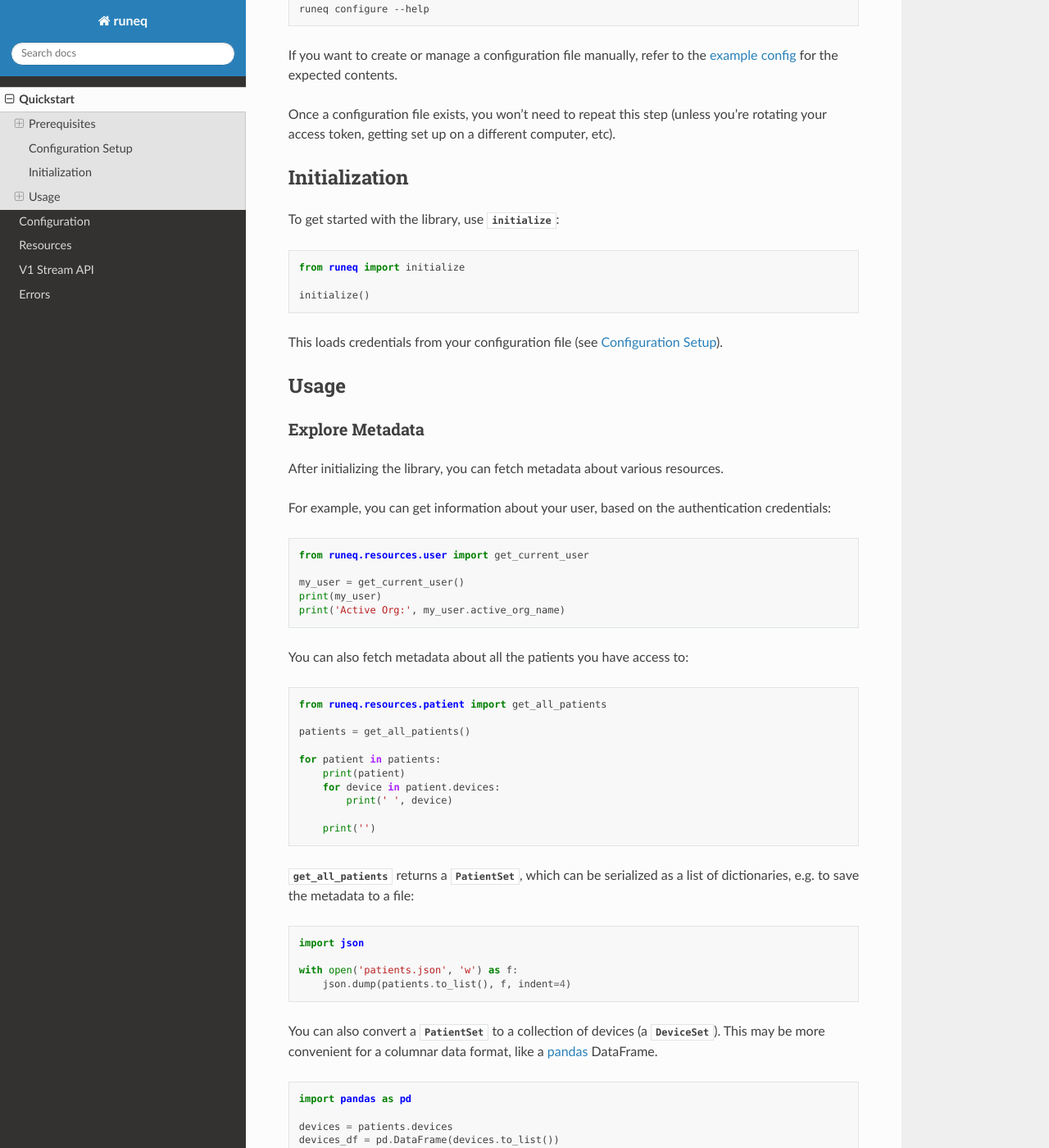
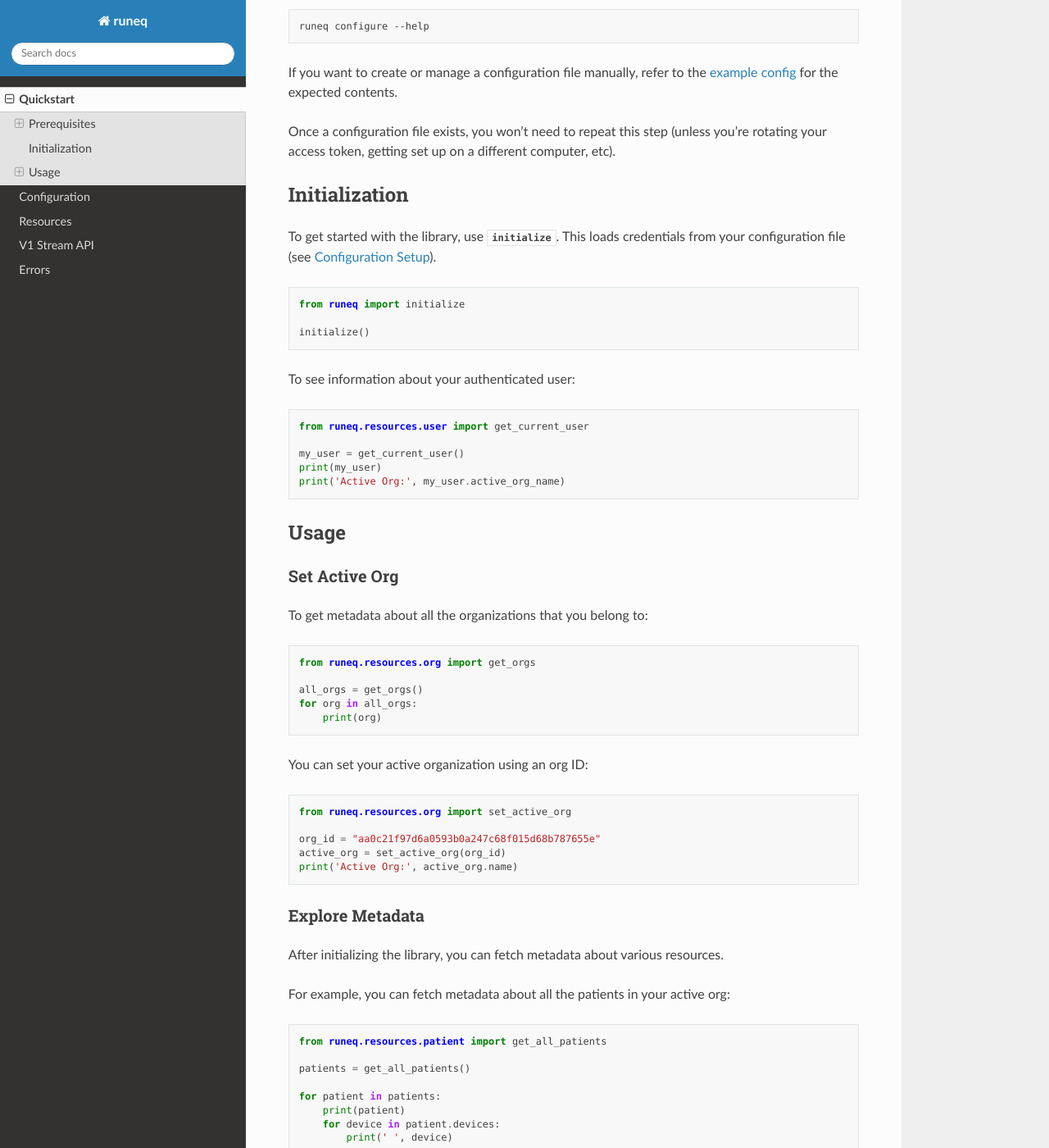
Before and after one commit to daeniel/rune-airdrop, a Sphinx documentation site: the page built from docs/pages/quickstart.rst, in a window 1280 px wide and 1400 px high, scrolled down 1268 px. Shown: the whole window at 82% size. Built offline with Sphinx 7.4.7 and the Read the Docs theme 2.0.0, drawn with Linux system fonts in a browser that asks for light colours; some of the changed text lies outside the part shown.

Commit message:
[SW-2047, SW-2178] Add ability to switch orgs (#40)

```diff
--- a/docs/pages/quickstart.rst
+++ b/docs/pages/quickstart.rst
@@ -11,7 +11,14 @@ API Credentials
 
 To access Rune's APIs, you will need to obtain API credentials.
 For multi-patient analyses, we recommended using **user access tokens**.
-These provide access to all the user's allowed resources.
+
+.. note::
+    If you belong to multiple organizations, note that only one organization is "active" at a time.
+    You can only access resources that belong to your active organization. This impacts both what is
+    returned by the SDK *and* what you see in the `Rune web portal <https://app.runelabs.io>`_.
+
+    You can change your active organization through code (see :ref:`set_active_org`) or
+    in the `Rune web portal <https://app.runelabs.io>`_ (click on the profile icon, in the top right corner).
 
 To create a new access token:
 
@@ -29,20 +36,10 @@ It is highly recommended that you rotate your access tokens every 3-6 months,
 by creating a new token and deactivating the old one. Store your access tokens
 securely, and do not share them.
 
-Multiple Organizations
-**********************
-
-For users who are members of multiple organizations, note that
-user access tokens only operate within the context of the organization that
-is **currently active**. To switch your active organization, log in to
-the `Rune web portal <https://app.runelabs.io>`_ and click on the profile icon
-in the top right corner. If you are a member of multiple organizations, the
-profile icon's dropdown menu will have an option to switch your organization.
-
 .. _quickstart_config:
 
 Configuration Setup
--------------------
+*******************
 
 ``runeq`` uses a `YAML <https://yaml.org/>`_-formatted file to manage configuration
 settings (e.g. API credentials). The easiest way to set up this configuration is via
@@ -77,7 +74,8 @@ you're rotating your access token, getting set up on a different computer, etc).
 Initialization
 --------------
 
-To get started with the library, use :class:`~runeq.initialize`:
+To get started with the library, use :class:`~runeq.initialize`. This loads credentials from your
+configuration file (see :ref:`quickstart_config`).
 
 .. code-block:: python
 
@@ -85,18 +83,7 @@ To get started with the library, use :class:`~runeq.initialize`:
 
     initialize()
 
-This loads credentials from your configuration file (see :ref:`quickstart_config`).
-
-Usage
------
-
-Explore Metadata
-****************
-
-After initializing the library, you can fetch metadata about various resources.
-
-For example, you can get information about your user, based on the authentication
-credentials:
+To see information about your authenticated user:
 
 .. code-block:: python
 
@@ -106,7 +93,41 @@ credentials:
     print(my_user)
     print('Active Org:', my_user.active_org_name)
 
-You can also fetch metadata about all the patients you have access to:
+Usage
+-----
+
+.. _set_active_org:
+
+Set Active Org
+**************
+
+To get metadata about all the organizations that you belong to:
+
+.. code-block:: python
+
+    from runeq.resources.org import get_orgs
+
+    all_orgs = get_orgs()
+    for org in all_orgs:
+        print(org)
+
+You can set your active organization using an org ID:
+
+.. code-block:: python
+
+    from runeq.resources.org import set_active_org
+
+    org_id = "aa0c21f97d6a0593b0a247c68f015d68b787655e"
+    active_org = set_active_org(org_id)
+    print('Active Org:', active_org.name)
+
+
+Explore Metadata
+****************
+
+After initializing the library, you can fetch metadata about various resources.
+
+For example, you can fetch metadata about all the patients in your active org:
 
 .. code-block:: python
 
@@ -122,8 +143,8 @@ You can also fetch metadata about all the patients you have access to:
         print('')
 
 
-:class:`~runeq.resources.patient.get_all_patients` returns a :class:`~runeq.resources.patient.PatientSet`,
-which can be serialized as a list of dictionaries, e.g. to save the metadata to a file:
+:class:`~runeq.resources.patient.get_all_patients` returns a :class:`~runeq.resources.patient.PatientSet`.
+This object can be serialized as a list of dictionaries, e.g. to save the metadata to a file:
 
 .. code-block:: python
 
--- a/docs/pages/resources.rst
+++ b/docs/pages/resources.rst
@@ -67,6 +67,8 @@ Organization Metadata
 
 .. autofunction:: get_org
 .. autofunction:: get_orgs
+.. autofunction:: set_active_org
+.. autofunction:: active_org
 
 .. autoclass:: Org
    :special-members: __init__
@@ -172,7 +174,7 @@ Cohorts
    :special-members: __init__
    :members:
    :inherited-members:
-   .. autoclass:: CohortPatientMetadata
+.. autoclass:: CohortPatientMetadata
    :special-members: __init__
    :members:
    :inherited-members:
--- a/setup.py
+++ b/setup.py
@@ -10,7 +10,7 @@ with open('requirements/common.txt', 'r') as r:
 
 setup(
     name=package_name,
-    version='0.11.0',
+    version='0.12.0',
     author='Rune Labs',
     maintainer_email='support@runelabs.io',
     description='Query data from Rune Labs APIs',
```
Also changed, not shown: 3 other files.
